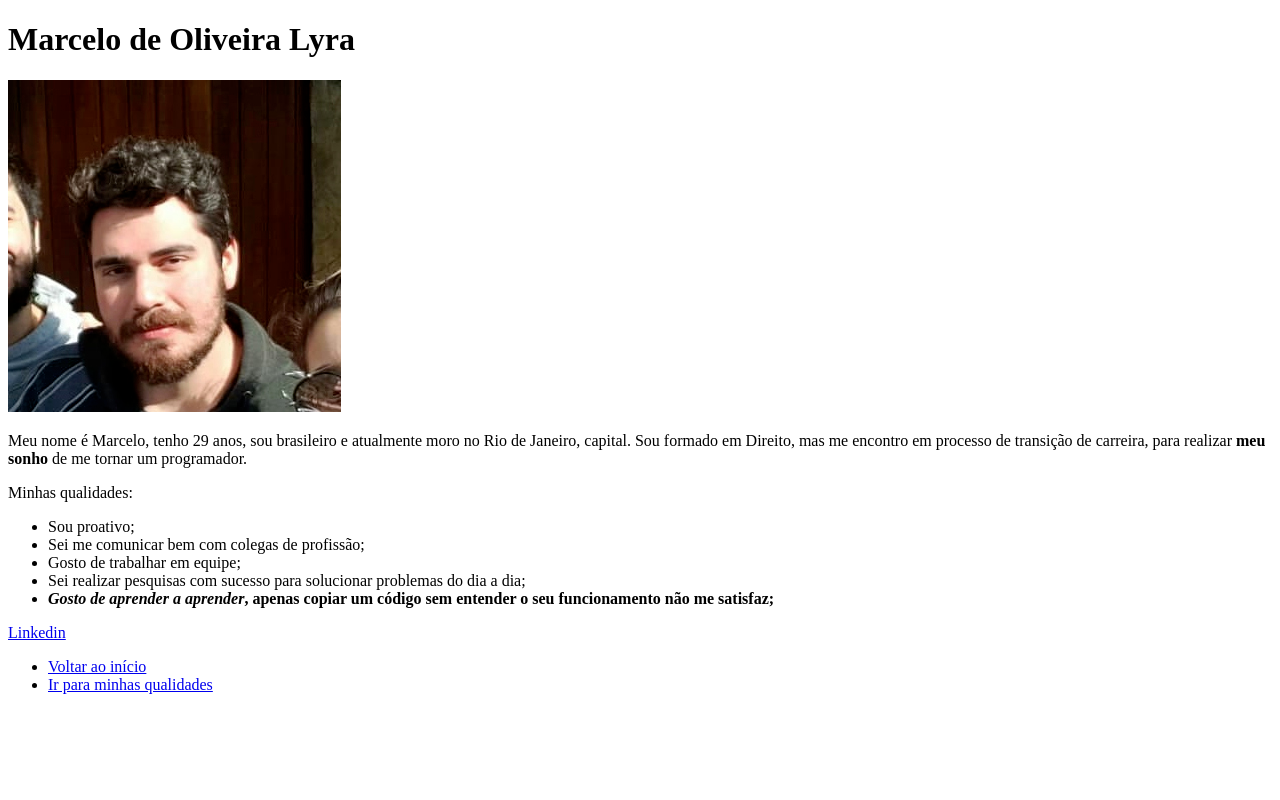
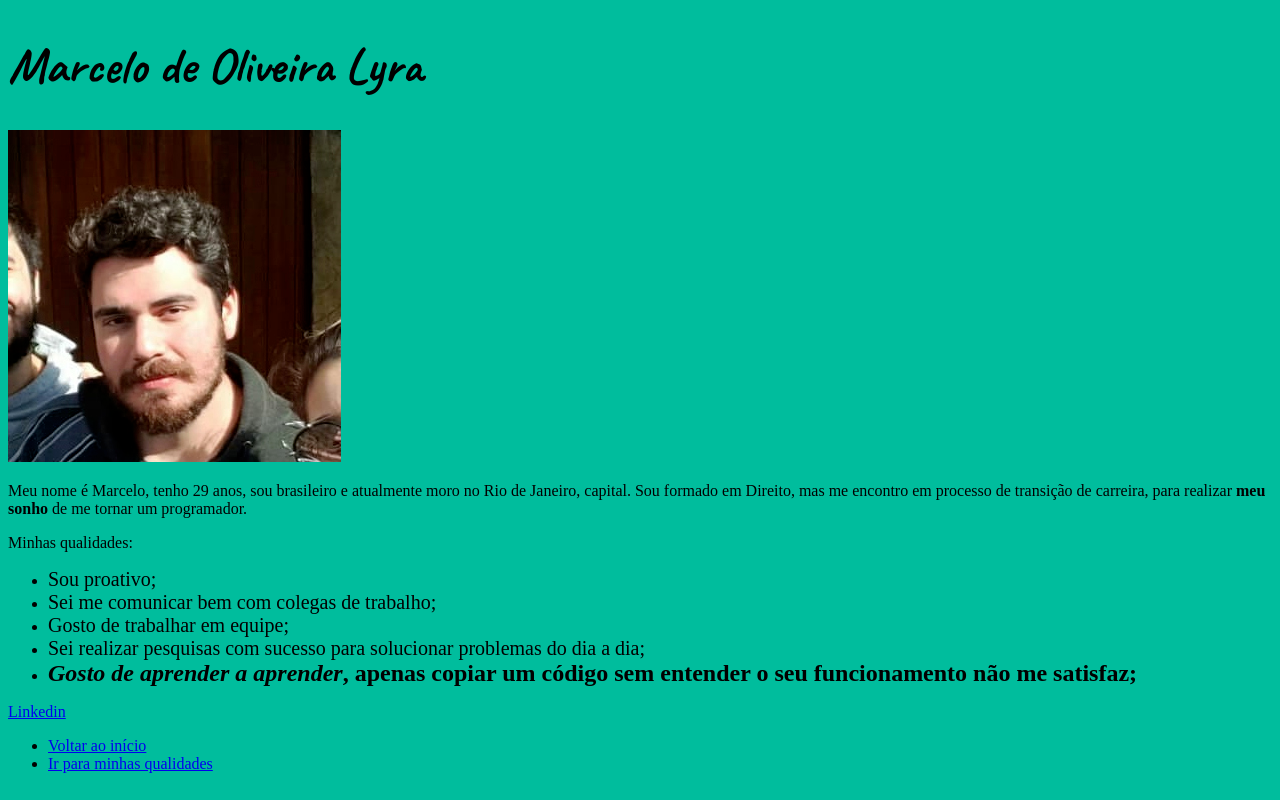
Before and after one commit to MarcelooLyra/MarcelooLyra.github.io, a plain HTML site: page index.html in a window 1280 px wide. Drawn offline with Linux system fonts and the light colour scheme.

Commit message:
adicionei a tag style ao html

```diff
--- a/index.html
+++ b/index.html
@@ -5,27 +5,51 @@
     <meta http-equiv="X-UA-Compatible" content="IE=edge">
     <meta name="viewport" content="width=device-width, initial-scale=1.0">
     <title>Portfolio</title>
+    <link rel="preconnect" href="https://fonts.googleapis.com">
+    <link rel="preconnect" href="https://fonts.gstatic.com" crossorigin>
+    <link href="https://fonts.googleapis.com/css2?family=Caveat:wght@700&display=swap" rel="stylesheet">
+    <style>
+        body {
+            background-color: #00BD9D
+        }
+        h1 {
+            font-family: 'Caveat', cursive;
+            font-size: 50px;
+        }
+        .bolded {
+            font-weight: bold
+        }
+        .emphasized {
+            font-style: italic;
+        }
+        .qualities-list {
+            font-size: 20px;
+        }
+        .main-quality {
+            font-size: 24px;
+        }
+    </style>
 </head>
 <body>
     <h1>Marcelo de Oliveira Lyra</h1>
-    <img id="início" src="minhafoto.png" alt="foto de Marcelo Lyra">
+    <img id="beggining" src="minhafoto.png" alt="foto de Marcelo Lyra">
 
-    <p>Meu nome é Marcelo, tenho 29 anos, sou brasileiro e atualmente moro no Rio de Janeiro, capital. Sou formado em Direito, mas me encontro em processo de transição de carreira, para realizar <strong>meu sonho</strong> de me tornar um programador.</p>
-    <p id="qualidades">Minhas qualidades:</p>
+    <p>Meu nome é Marcelo, tenho 29 anos, sou brasileiro e atualmente moro no Rio de Janeiro, capital. Sou formado em Direito, mas me encontro em processo de transição de carreira, para realizar <span class="bolded">meu sonho</span> de me tornar um programador.</p>
+    <p id="qualities">Minhas qualidades:</p>
 
     <ul>
-        <li>Sou proativo;</li>
-        <li>Sei me comunicar bem com colegas de profissão;</li>
-        <li>Gosto de trabalhar em equipe;</li>
-        <li>Sei realizar pesquisas com sucesso para solucionar problemas do dia a dia;</li>
-        <li><strong><em>Gosto de aprender a aprender</em>, apenas copiar um código sem entender o seu funcionamento não me satisfaz;</strong></li>
+        <li><span class="qualities-list">Sou proativo;</span></li>
+        <li><span class="qualities-list">Sei me comunicar bem com colegas de trabalho;</span></li>
+        <li><span class="qualities-list">Gosto de trabalhar em equipe;</span></li>
+        <li><span class="qualities-list">Sei realizar pesquisas com sucesso para solucionar problemas do dia a dia;</span></li>
+        <li><span class="bolded main-quality"><span class="emphasized"> Gosto de aprender a aprender</span>, apenas copiar um código sem entender o seu funcionamento não me satisfaz;</span></li>
     </ul>
 
-    <a href="https://www.linkedin.com/in/marcelo-lyra-70b0b7121/"target="_blank"> Linkedin </a>
+    <a href="https://www.linkedin.com/in/marcelo-lyra-70b0b7121/" target="_blank"> Linkedin </a>
 
     <ul>
-        <li><a href="#início">Voltar ao início</a></li>
-        <li><a href="#qualidades">Ir para minhas qualidades</a></li>
+        <li><a href="#beggining">Voltar ao início</a></li>
+        <li><a href="#qualities">Ir para minhas qualidades</a></li>
     </ul>
 
 </body>
```
